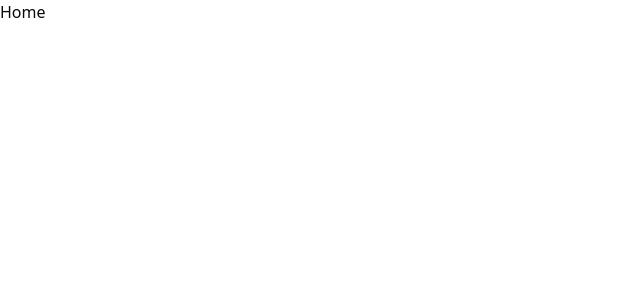
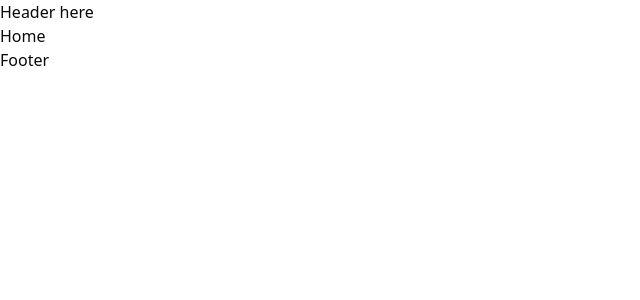
Before and after one commit to OmitNomis/rick-and-morty-wiki, a React (Vite) app: page / in a window 1280 px wide. Shown: the top 300 px of the page, without its empty margins (0-640 px from the left). Built offline with nearby package versions, Linux system fonts and the light colour scheme.

Commit message:
create Layout for app

```diff
--- a/src/routes/AppRoutes.tsx
+++ b/src/routes/AppRoutes.tsx
@@ -1,12 +1,15 @@
 import { BrowserRouter, Routes, Route } from "react-router-dom";
+import { Layout } from "./Layout";
 
 export const AppRoutes = () => {
   return (
     <BrowserRouter>
       <Routes>
-        <Route path="/" element={<div>Home</div>} />
-        <Route path="/about" element={<div>About</div>} />
-        <Route path="*" element={<div>Not Found</div>} />
+        <Route element={<Layout />}>
+          <Route path="/" element={<div>Home</div>} />
+          <Route path="/about" element={<div>About</div>} />
+          <Route path="*" element={<div>Not Found</div>} />
+        </Route>
       </Routes>
     </BrowserRouter>
   );
--- /dev/null
+++ b/src/routes/Layout.tsx
@@ -0,0 +1,12 @@
+import { Outlet } from "react-router-dom";
+export const Layout = () => {
+  return (
+    <div>
+      <div>Header here</div>
+      <div>
+        <Outlet />
+      </div>
+      <div>Footer</div>
+    </div>
+  );
+};
```
